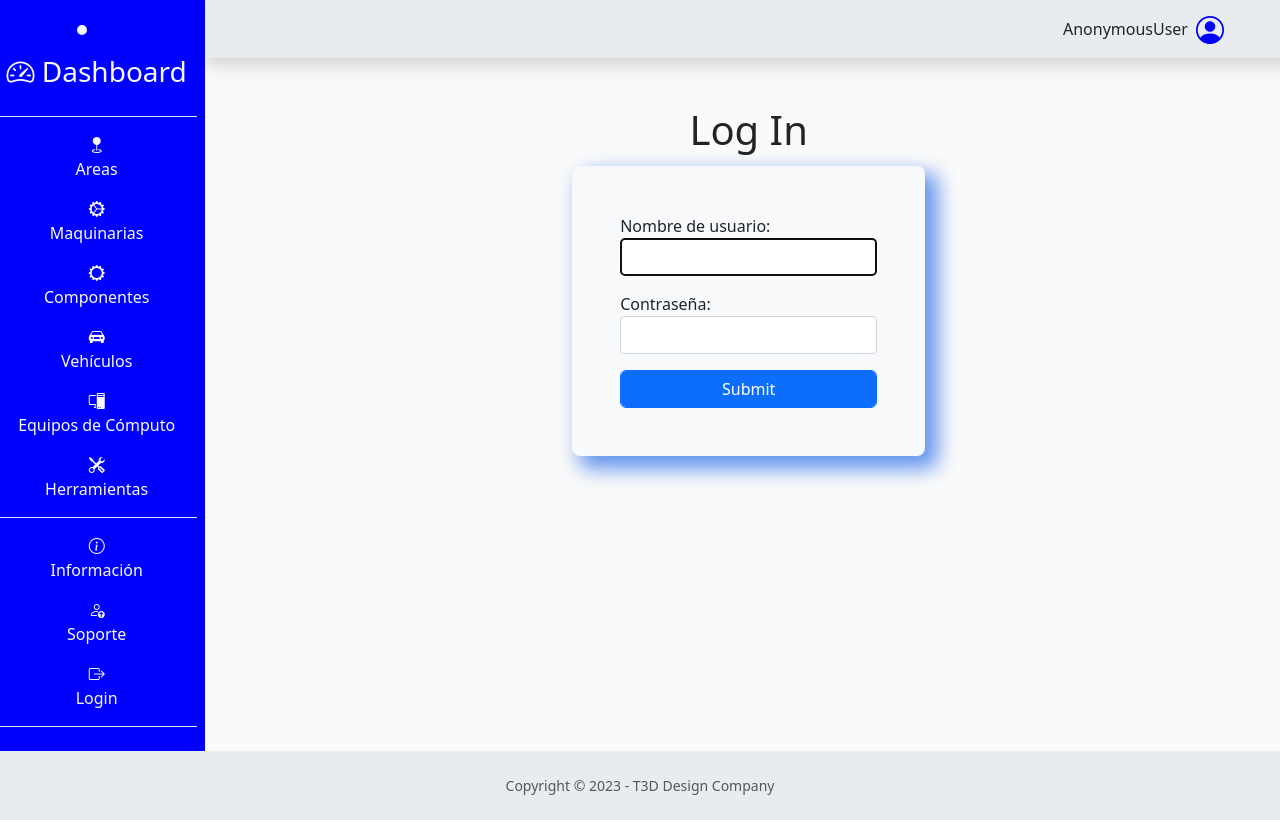
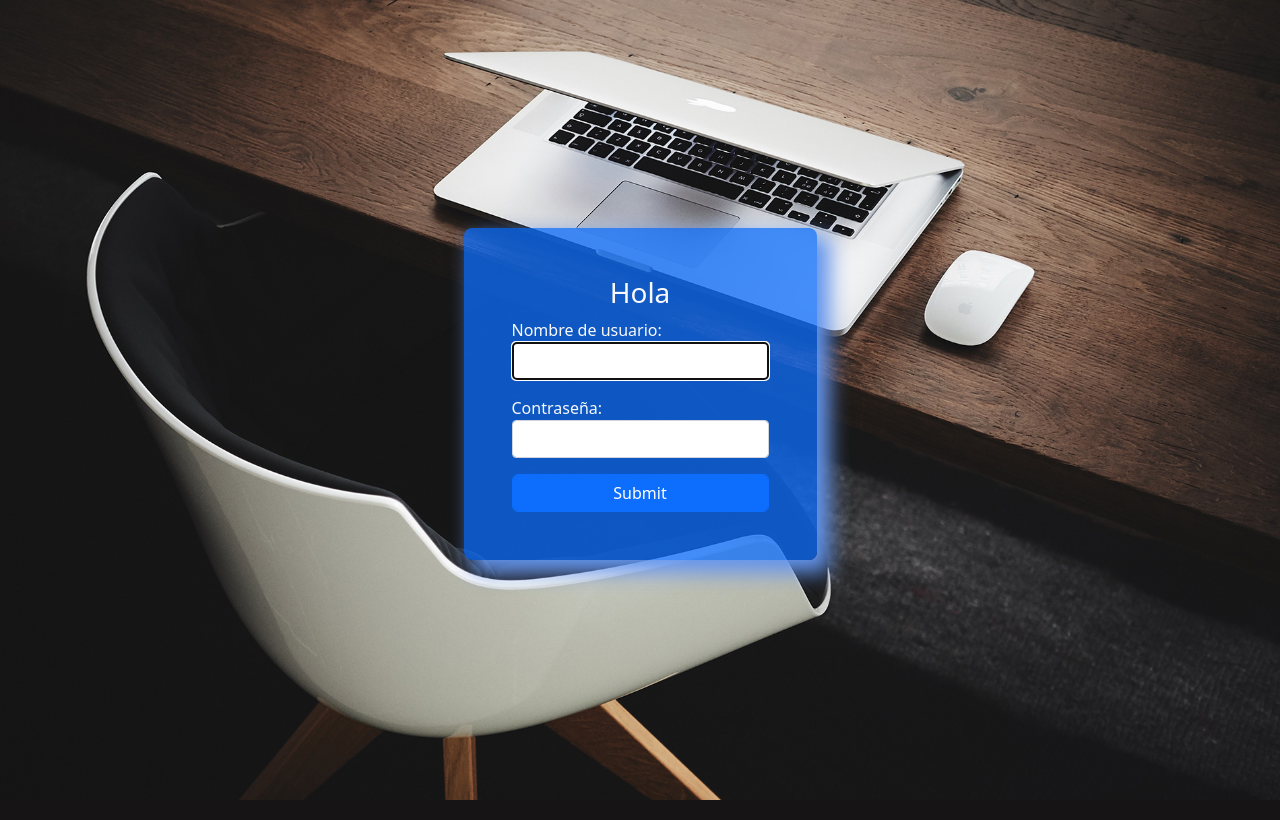
Before and after one commit to davidalejandrochentes/SGE, a Django app: page /login/ in a window 1280 px wide. Run offline with Django 4.2, Linux system fonts and the light colour scheme; some libraries are stand-ins or nearby versions.

Commit message:
al fin termine, solo falta corregir el 404

```diff
--- a/SGE/views.py
+++ b/SGE/views.py
@@ -11,12 +11,12 @@ def index(request):
 
 def log_in(request):
     if request.method =='GET':
-        return render(request, 'SGE/login.html', {'form': AuthenticationForm})
+        return render(request, 'SGE/log.html', {'form': AuthenticationForm})
     else:
         user = authenticate(request, username=request.POST['username'], password=request.POST['password'])
         if user is None:
             messages.success(request, "El usuario no existe, o la password es incorrecta")
-            return render(request, 'SGE/login.html', {'form': AuthenticationForm})
+            return render(request, 'SGE/log.html', {'form': AuthenticationForm})
         else:
             login(request, user)
             return redirect('index')
--- a/static/css/style.css
+++ b/static/css/style.css
@@ -9,6 +9,17 @@
 }
 body{
     background-color: #fafafa;
+}
+
+.prueba{
+    background-image: url("../images/bg-masthead.jpg");
+    min-height: 788px;
+    background-position: center;
+    background-repeat: no-repeat;
+    background-attachment: scroll;
+    background-size: cover;
+    background-color: #ffffff;
+    background-blend-mode: multiply;
 }
 
 .barra{
--- /dev/null
+++ b/templates/SGE/log.html
@@ -0,0 +1,48 @@
+{% load static %}
+<!DOCTYPE html>
+<html lang="es">
+<head>
+    <meta charset="UTF-8">
+    <meta name="viewport" content="width=device-width, initial-scale=1">
+    <meta name="description" content="Compañía de Diseño Web">
+    <meta name="keywords" content="Diseño web, pagina web, crear sitio web, una web">
+    <meta name="copyright" content="T3D Design Company">
+    <meta name="author" content="David A. Chentes">
+    <meta name="audience" content="all">
+    <meta name="description" content="Empresa de desarrollo y tecnologías web, una buena opción para todo el interesado en su presencia en línea">
+    <meta name="robots" content="index, all, follow">
+    <meta name="category" content="Diseño Web">
+    <meta name="telephone" content="+1 224 288 1535">
+    <meta http-equiv="X-UA-Compatible" content="ie=edge">
+    <link rel="icon" href="" type="image/png" sizes="16x16">
+    <title>Login</title>
+    <link rel="stylesheet" href="https://cdn.jsdelivr.net/npm/bootstrap-icons@1.10.3/font/bootstrap-icons.css">
+    <link rel="stylesheet" href="{% static "css/bootstrap.css" %}">
+    <link rel="stylesheet" href="{% static "css/style.css" %}">
+    <link rel="stylesheet" href="{% static "css/forms.css" %}">
+</head>
+
+<body class="prueba d-flex justify-content-center align-items-center" id="page-top">
+
+
+
+    <div class="d-flex justify-content-center align-items-center">
+        <form  class="p-5 rounded-3 bg-primary bg-opacity-75 text-light sombra-login" actions="{% url "login" %}" method="POST">
+            {% csrf_token %}
+            {% if messages %}
+            <ul class="messages">
+                {% for message in messages %}
+                    <div {% if message.tags %} class="alert alert-primary alerta text-center" role="alert"{% endif %}>{{ message }}</div>
+                {% endfor %}
+            </ul>
+            {% endif %}
+            <h3 class="text-center mt-0">Hola</h3>
+            {{form.as_p}}
+
+            <input class="btn btn-primary" type="submit" value="Submit">
+        </form>
+    </div>
+
+    <script src="{% static "js/main.js" %}"></script>
+</body>
+</html>
```
Also changed, not shown: static/images/bg-masthead.jpg (added).
